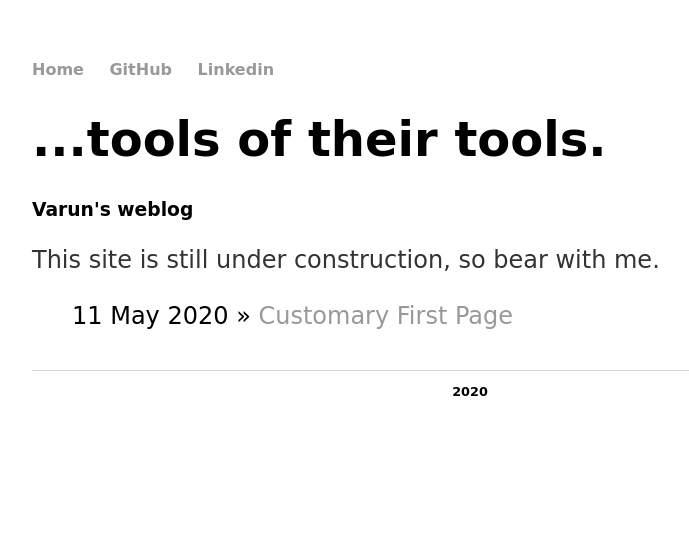
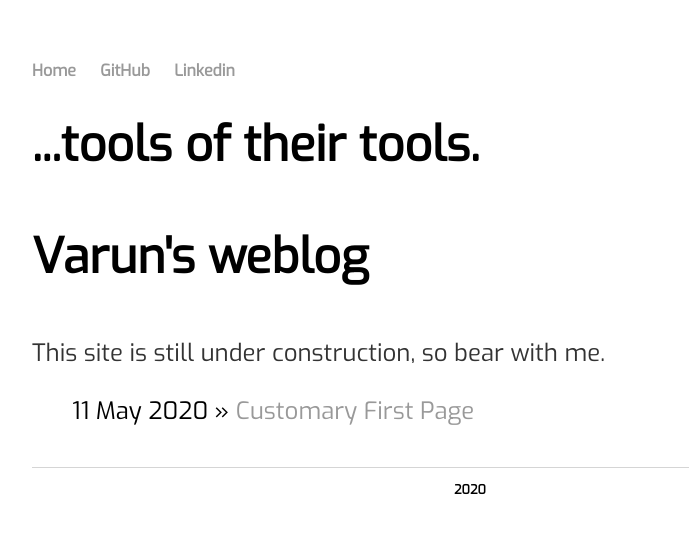
Before and after one commit to varun-venkatesh/varun-venkatesh.github.io, a Jekyll site: the page built from index.html, in a window 1280 px wide. Shown: the top 533 px of the page, without its empty margins (160-849 px from the left). Built offline with Jekyll 4.4.1, drawn with Linux system fonts in a browser that asks for light colours.

Commit message:
Update main.css

```diff
--- a/css/main.css
+++ b/css/main.css
@@ -1,10 +1,10 @@
 body {
-    font-family:"Comic Sans MS", cursive, sans-serif;
+    font-family: 'Exo';
     margin: 60px auto;
     width: 70%;
 }
 nav ul, footer ul {
-    font-family:"Comic Sans MS", cursive, sans-serif;
+    font-family: 'Exo';
     padding: 0px;
     list-style: none;
     font-weight: bold;
@@ -20,9 +20,9 @@ a {
 a:hover {
     text-decoration: underline;
 }
-h1 {
+h1, h3 {
+    font-family: 'Exo';
     font-size: 3em;
-    font-family:"Comic Sans MS", cursive, sans-serif;
 }
 p {
     font-size: 1.5em;
```
